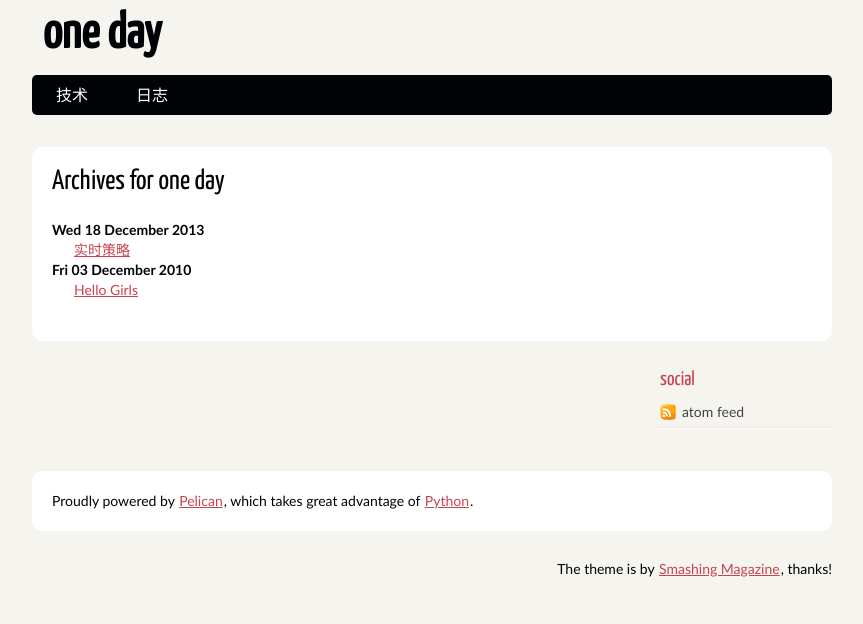
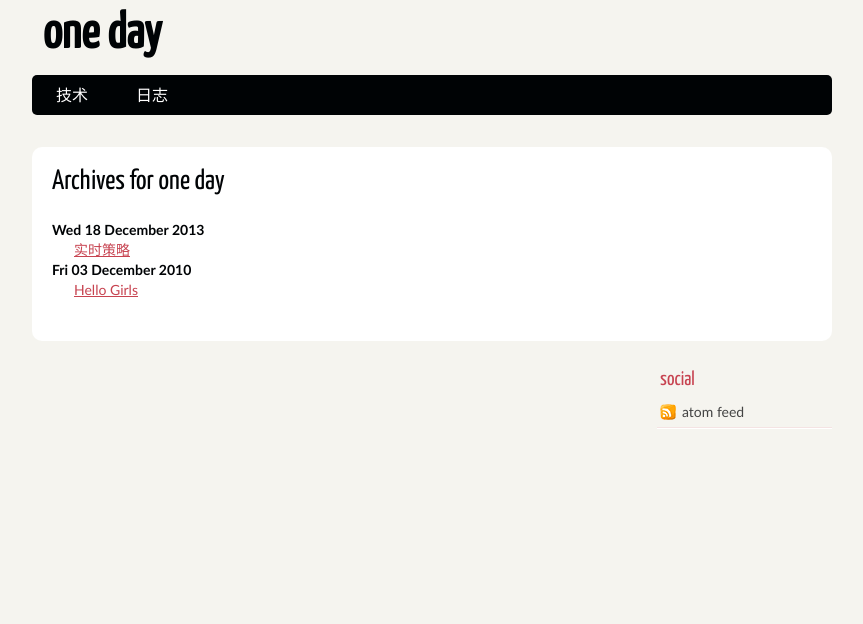
Before and after one commit to adays/adays.github.io, a plain HTML site: page archives.html in a window 1280 px wide. Shown: the whole page, without its empty margins (208-1071 px from the left). Drawn offline with Linux system fonts and the light colour scheme.

Commit message:
Update documentation

```diff
--- a/archives.html
+++ b/archives.html
@@ -40,11 +40,7 @@
         </section><!-- /#extras -->
 
         <footer id="contentinfo" class="body">
-                <address id="about" class="vcard body">
-                Proudly powered by <a href="http://getpelican.com/">Pelican</a>, which takes great advantage of <a href="http://python.org">Python</a>.
-                </address><!-- /#about -->
 
-                <p>The theme is by <a href="http://coding.smashingmagazine.com/2009/08/04/designing-a-html-5-layout-from-scratch/">Smashing Magazine</a>, thanks!</p>
         </footer><!-- /#contentinfo -->
 
 </body>
```
Also changed, not shown: author/haoyuanhuhy.html (+0 -4 lines), authors.html (+0 -4 lines), categories.html (+0 -4 lines), category/ji-zhu.html (+0 -4 lines), category/ri-zhi.html (+0 -4 lines), hello-girls.html (+0 -4 lines), index.html (+0 -4 lines), shi-shi-ce-lue.html (+0 -4 lines), tags.html (+0 -4 lines).
